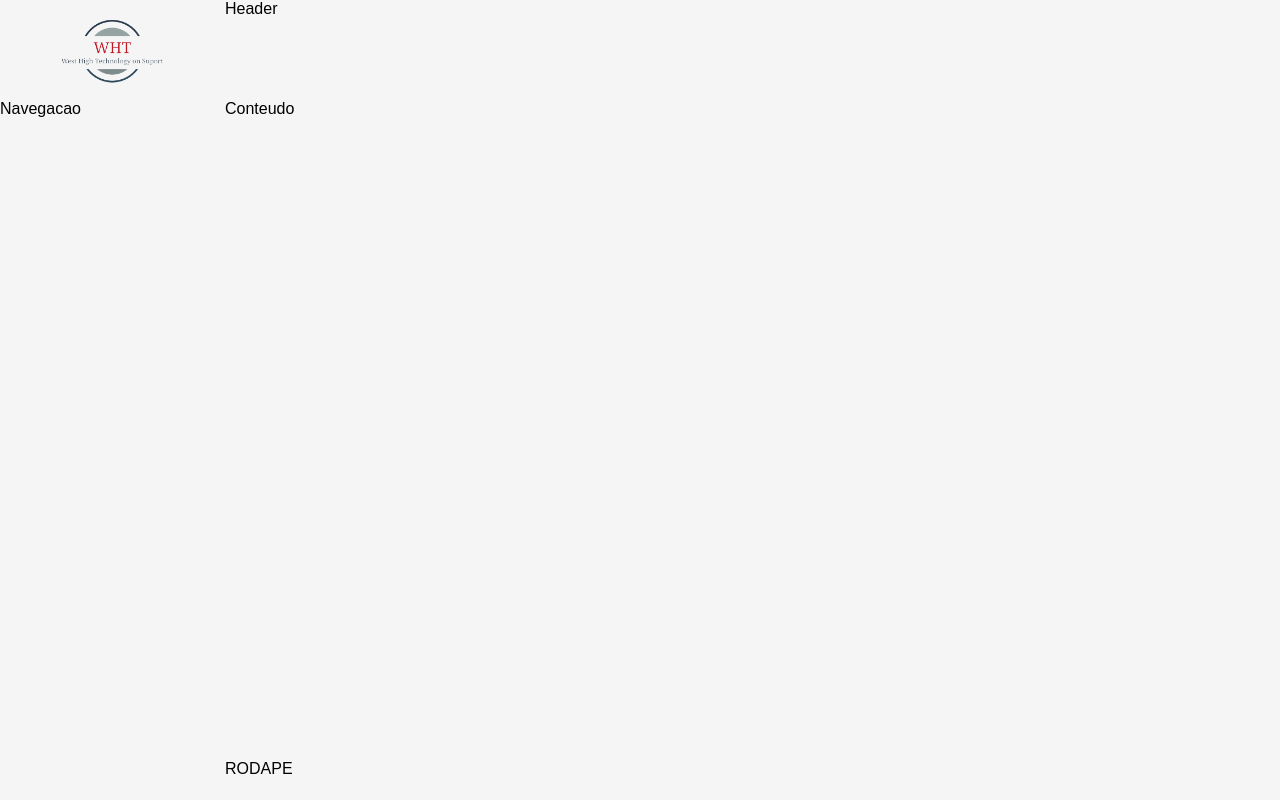
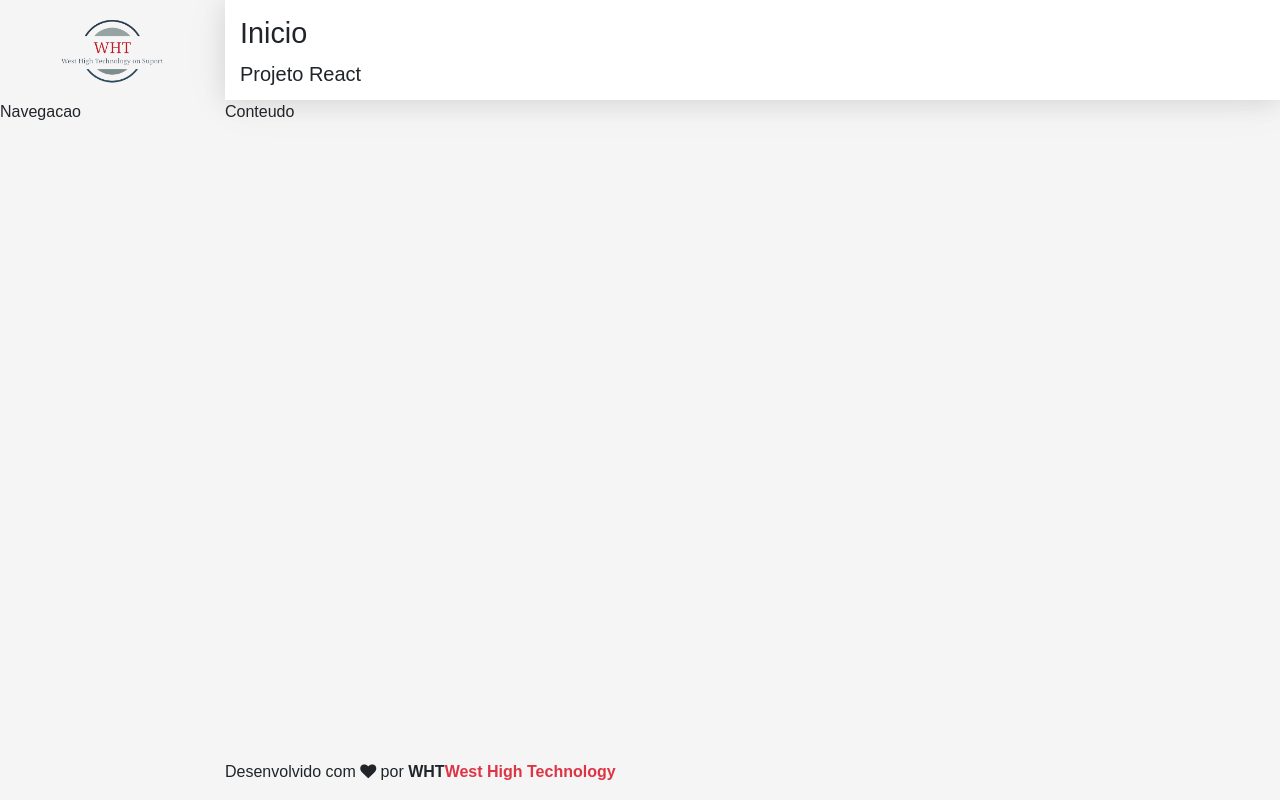
Before and after one commit to Weslley-Prado/CRUD, a React (Create React App) app in the folder frontend/: page / in a window 1280 px wide. Built offline with nearby package versions, Linux system fonts and the light colour scheme.

Commit message:
The Header was Created

```diff
--- a/frontend/src/components/templates/Footer.jsx
+++ b/frontend/src/components/templates/Footer.jsx
@@ -4,5 +4,6 @@
 export default props =>
 
     <footer className="footer">
-        RODAPE
+        Desenvolvido com <i className="fa fa-heart text danger"></i> por
+        <strong> WHT<span className="text-danger">West High Technology</span></strong>
     </footer>
--- a/frontend/src/components/templates/Header.css
+++ b/frontend/src/components/templates/Header.css
@@ -0,0 +1,11 @@
+header.header {
+    background-color: #FFF;
+    padding: 0px 15px;
+    overflow: hidden;
+    white-space: nowrap;
+    box-shadow: var(--shadow);
+}
+
+header.header h1{
+    font-size: 1.8em;
+}
--- a/frontend/src/components/templates/Header.jsx
+++ b/frontend/src/components/templates/Header.jsx
@@ -2,6 +2,9 @@
 import React from 'react'
 
 export default props =>
-    <header className="header">
-        Header
+    <header className="header d-none d-sm-flex flex-column">
+        <h1 className="mt-3">
+            <i className={`fa fa=${props.icon}`}> </i>{props.title}
+        </h1>
+        <p className="lead text muted">{props.subtitle}</p>
     </header>
--- a/frontend/src/components/templates/Main.jsx
+++ b/frontend/src/components/templates/Main.jsx
@@ -5,7 +5,7 @@
 
 export default props =>
 <React.Fragment>
-    <Header />
+    <Header {...props}/>
      <main className="content">
          Conteudo
     </main>
--- a/frontend/src/main/App.jsx
+++ b/frontend/src/main/App.jsx
@@ -1,3 +1,5 @@
+import 'bootstrap/dist/css/bootstrap.min.css'
+import 'font-awesome/css/font-awesome.min.css'
 import './App.css'
 import React from 'react'
 
@@ -11,6 +13,7 @@
 <div className="app">
     <Logo />
     <Nav />
-    <Main />
+    <Main icon="home" title="Inicio"
+            subtitle="Projeto React"/>
     <Footer />
     </div>
```
